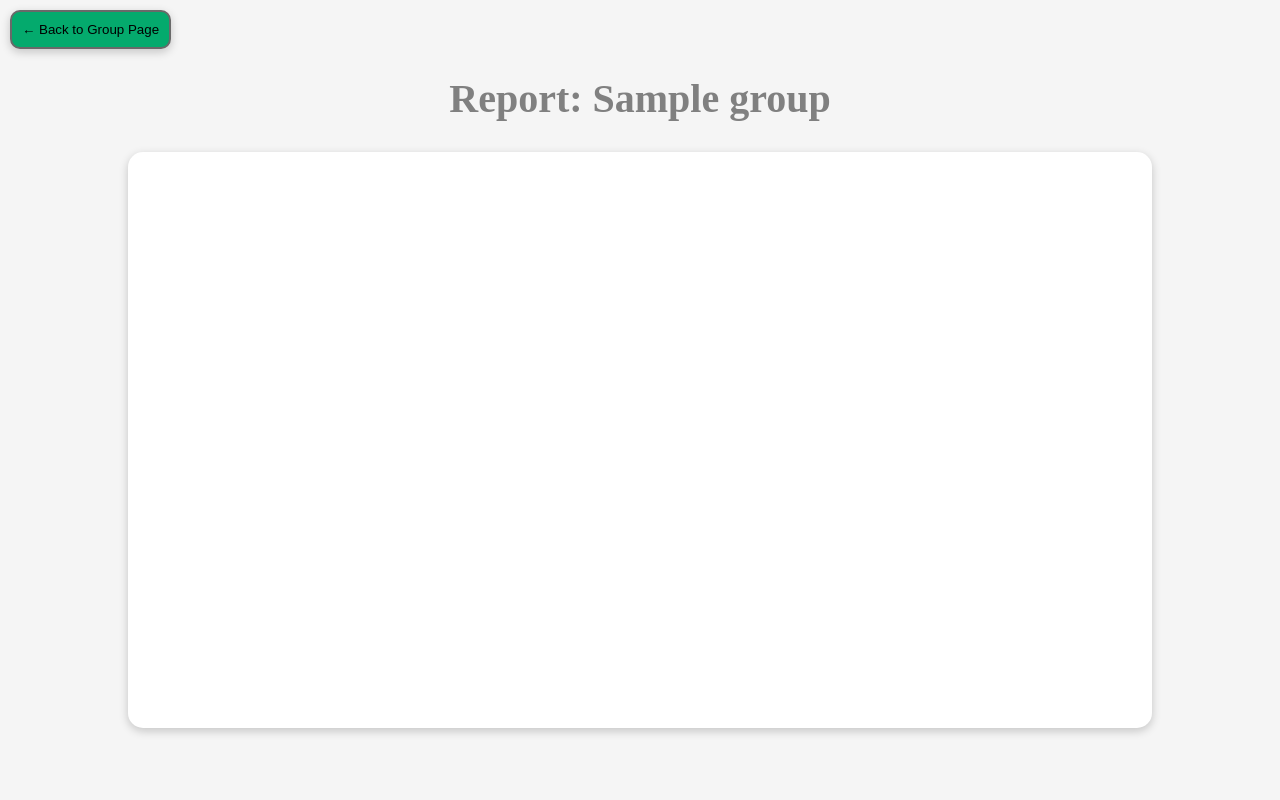
After one commit to Madt2/TDT4145-Prosjekt-Vaar-2022, a Django app: page /GroupUp/report_group/1 in a window 1280 px wide. The commit adds this page. Run offline with Django 4.2, Linux system fonts and the light colour scheme; tables that the repository leaves empty hold one stand-in row (values such as "Sample post").

Commit message:
Changelog: -made empty report page. Needs form

```diff
--- a/GroupUpProject/GroupUp/urls.py
+++ b/GroupUpProject/GroupUp/urls.py
@@ -29,6 +29,7 @@ urlpatterns = [
          views.UpdateGroupView.as_view(), name="update_group"),
     path('edit_group_page/', views.edit_group_page, name='edit_group_page'),
     path('group_matches/', views.group_matches_page),
+    path('report_group/<int:pk>', views.reportGroupPage.as_view(), name="report_group"),
     path('login/', views.login_page, name='login_page'),
     path('profile/', views.profile_page, name='profile_page'),
     path('new_group/', views.new_group_page, name='new_group_page'),
--- a/GroupUpProject/GroupUp/views.py
+++ b/GroupUpProject/GroupUp/views.py
@@ -87,6 +87,12 @@ def edit_group_page(request):
     return render(request, "GroupUp/edit_group_page.html")
 
 
+class reportGroupPage(DetailView):
+    model = Group
+    template_name = "GroupUp/report_group_page.html"
+    pk_url_kwarg = 'pk'
+
+
 def login_page(request):
     login_form = AuthenticationForm()
     signup_form = SignUpForm()
--- a/GroupUpProject/static/GroupUp/match_page/match_page_style.css
+++ b/GroupUpProject/static/GroupUp/match_page/match_page_style.css
@@ -85,7 +85,7 @@ button {
     display: grid;
     justify-content: center;
     grid-template-columns: repeat(auto-fill, 350px);
-    grid-auto-rows: 650px;
+    grid-auto-rows: 350px;
     grid-gap: 20px;
 }
 
@@ -95,7 +95,7 @@ button {
     box-shadow: 0 3px 10px rgb(0 0 0 / 0.2);
     background: #DDDDDD;
     width: 350px;
-    height: 650px;
+    height: 350px;
     border-style: solid;
     border-width: 2px;
     border-color: #AAAAAA;
--- a/GroupUpProject/static/GroupUp/my_groups/group_style.css
+++ b/GroupUpProject/static/GroupUp/my_groups/group_style.css
@@ -30,6 +30,7 @@ h1 {
     font-size: 40px;
     font-family: Didot;
     color: gray;
+    margin-bottom: 10px;
 }
 
 nav {
@@ -115,6 +116,10 @@ button {
     padding-left: 10%;
 }
 
+.menu_button {
+    float: right;
+}
+
 #group_image {
     width: 200px;
     height: 200px;
--- /dev/null
+++ b/GroupUpProject/static/GroupUp/report_page/report_style.css
@@ -0,0 +1,59 @@
+/* global styling, this can be put into global css file: */
+
+* {
+    margin: 0;
+    padding: 0;
+}
+
+.page {
+    background-color: whitesmoke;
+    position: relative;
+    height: 100vh;
+    width: 100vw;
+}
+
+.page_container {
+    height: 90%;
+    display: flex;
+    flex-direction: column;
+    align-items: center;
+    row-gap: 30px;
+}
+
+h4 {
+    margin: 20px 0px 10px 0px;
+}
+
+h1 {
+    text-align: center;
+    font-size: 40px;
+    font-family: Didot;
+    color: gray;
+}
+
+nav {
+    height: 75px;
+}
+
+button {
+    padding: 10px;
+    background: #04AA6D;
+    border-radius: 10px;
+    border-style: solid;
+    border-color: dimgray;
+    margin: 10px;
+    box-shadow: 0 3px 10px rgb(0 0 0 / 0.2);
+}
+
+.content_container {
+    background-color: white;
+    border-radius: 15px;
+    border-color: lightgray;
+    border-width: thin;
+    border-style: none;
+    padding: 25px;
+    width: 80%;
+    height: 80%;
+    box-shadow: 0 3px 10px rgb(0 0 0 / 0.2);
+    box-sizing: border-box;
+}
--- /dev/null
+++ b/GroupUpProject/templates/GroupUp/report_group_page.html
@@ -0,0 +1,25 @@
+<!DOCTYPE html>
+<html lang="en">
+<head>
+    <meta charset="UTF-8">
+    <title>Report a group</title>
+    {% load static %}
+    <link rel="stylesheet" type="text/css" href="{% static 'GroupUp/report_page/report_style.css' %}">
+</head>
+<body>
+    <div class="page">
+        <nav>
+            <a href="{% url 'group_page' pk=group.id %}">
+                <button type="button">
+                &#8592; Back to Group Page</button>
+            </a>
+        </nav>
+        <div class="page_container">
+            <h1> Report: {{ group.name }} </h1>
+            <div class="content_container">
+
+            </div>
+        </div>
+    </div>
+</body>
+</html>
```
Also changed, not shown: GroupUpProject/templates/GroupUp/group_page.html (+5 -3 lines).
